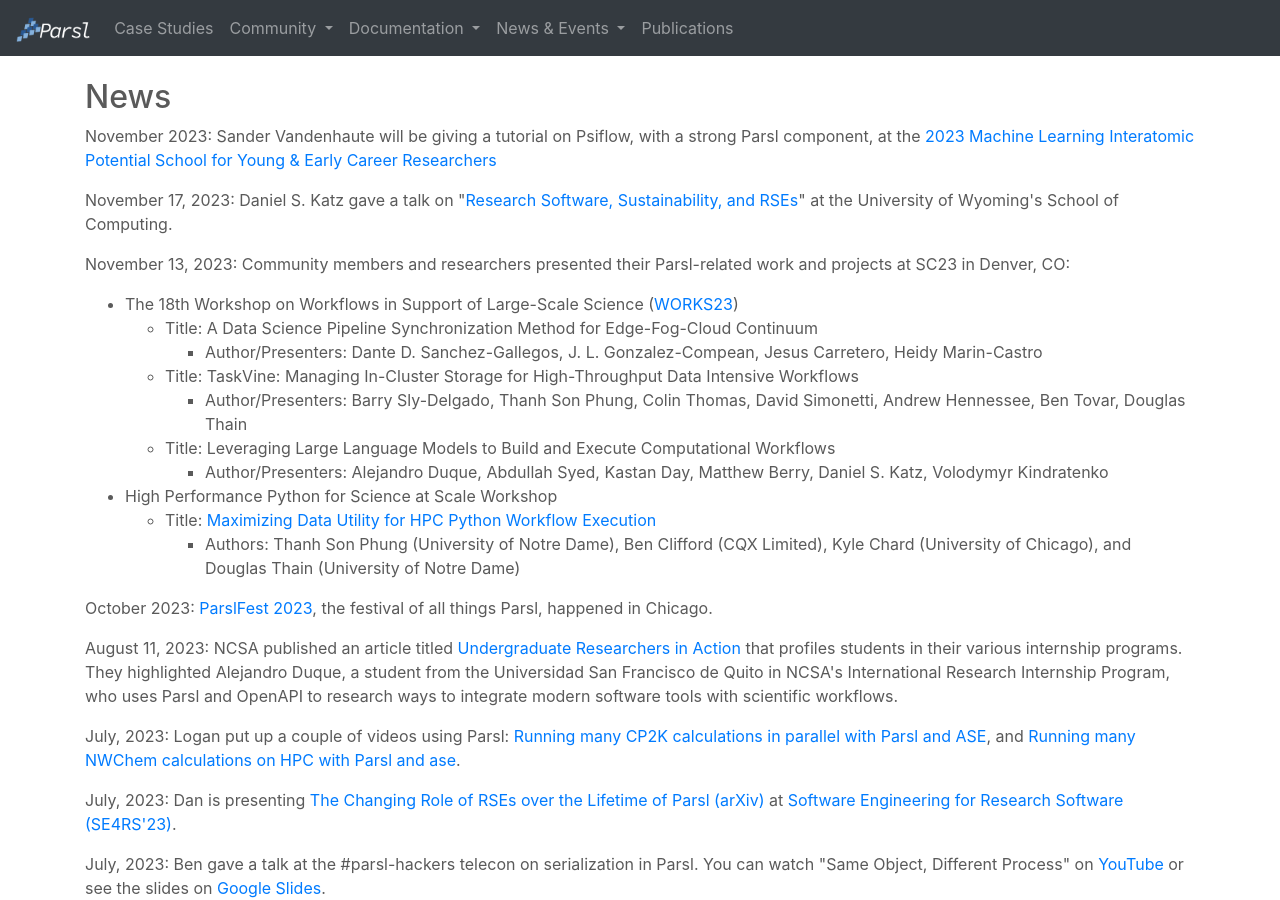
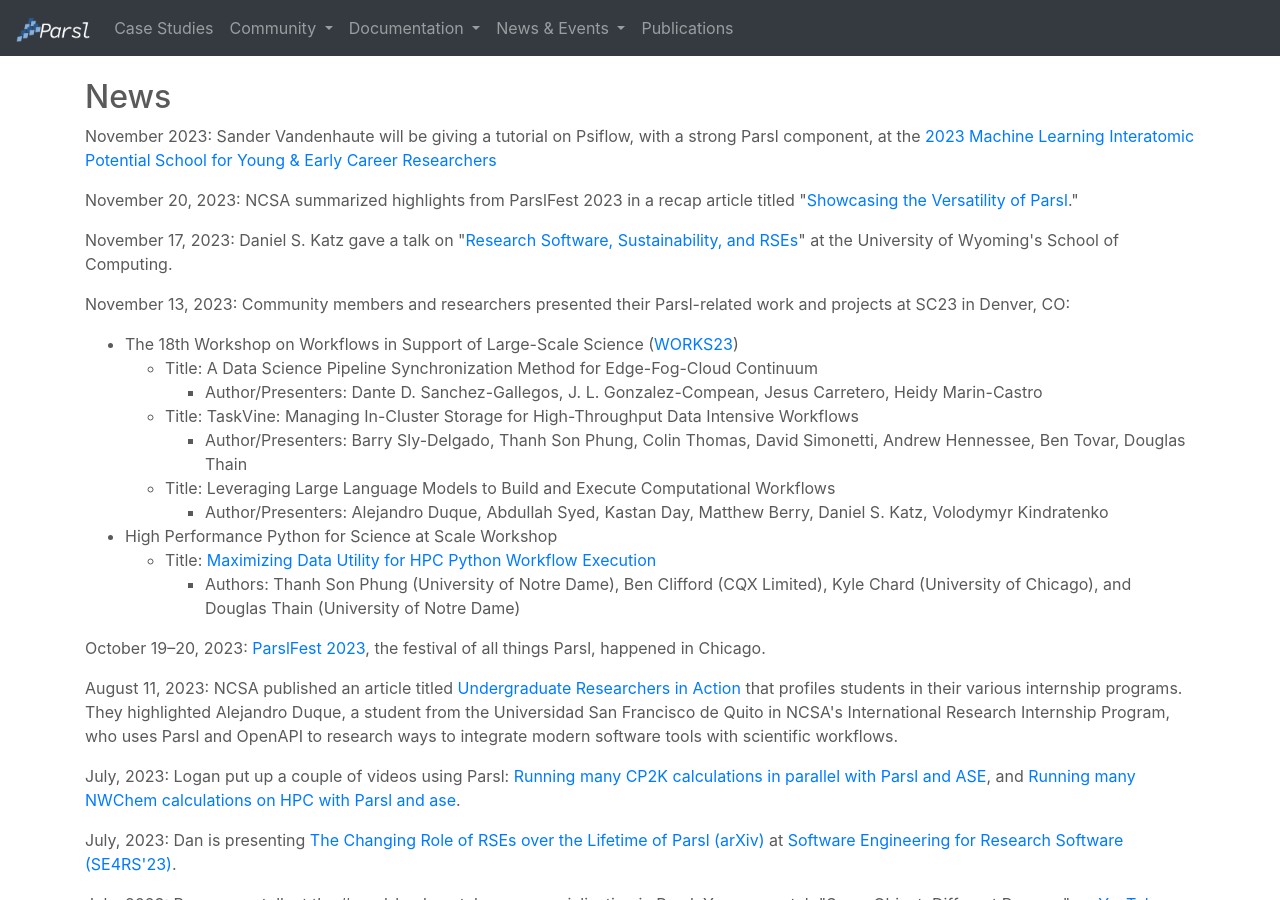
Before and after one commit to Parsl/parsl.github.io, a Jekyll site: the page built from news.html, in a window 1280 px wide and 900 px high. Built offline with Jekyll 4.4.1, drawn with Linux system fonts in a browser that asks for light colours.

Commit message:
Adding NCSA ParslFest recap article

```diff
--- a/news.html
+++ b/news.html
@@ -22,6 +22,12 @@
         Sander Vandenhaute will be giving a tutorial on Psiflow, with a
         strong Parsl component, at the
 <a href="https://www.mlip-workshop.xyz/">2023 Machine Learning Interatomic Potential School for Young & Early Career Researchers</a>
+        </p>
+       </div>
+
+        <div class="news-info">
+        <p><span class="name">November 20, 2023:</span>
+        NCSA summarized highlights from ParslFest 2023 in a recap article titled "<a href="https://www.ncsa.illinois.edu/showcasing-the-versatility-of-parsl/" target="_blank">Showcasing the Versatility of Parsl</a>."
         </p>
        </div>
 
@@ -65,7 +71,7 @@
        </div>
 
        <div class="news-info">
-        <p><span class="name">October 2023:</span>
+        <p><span class="name">October 19–20, 2023:</span>
         <a href="https://parsl-project.org/parslfest/parslfest2023.html">ParslFest 2023</a>, the festival of all things Parsl, happened in Chicago.
         </p>
       </div>
```
